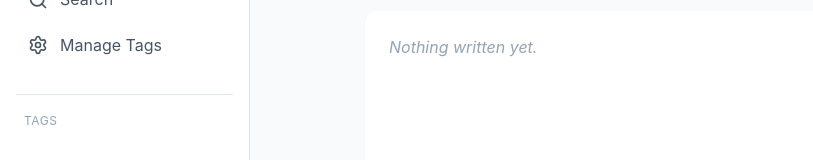
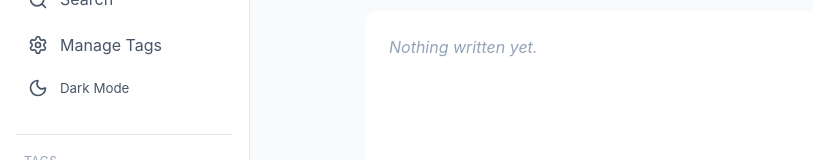
Before and after one commit to TakumaNakao/diary_app, a React (Vite) app: page /entry/1 in a window 1280 px wide. Shown: the part 153-313 px from the top of the page, without its empty margins (0-813 px from the left). Built offline with nearby package versions, Linux system fonts and the light colour scheme.

Commit message:
feat: Implement core diary application with entry management, tag support, search, calendar views, and deployment workflow.

```diff
--- a/src/App.jsx
+++ b/src/App.jsx
@@ -1,5 +1,6 @@
 import { BrowserRouter, Routes, Route } from 'react-router-dom';
 import { DiaryProvider } from './context/DiaryContext';
+import { ThemeProvider } from './context/ThemeContext';
 import Layout from './components/Layout/Layout';
 import Calendar from './components/Calendar/Calendar';
 
@@ -11,6 +12,7 @@ import Search from './components/Search/Search';
 
 function App() {
   return (
+    <ThemeProvider>
       <DiaryProvider>
         <BrowserRouter basename={import.meta.env.BASE_URL}>
           <Routes>
@@ -25,6 +27,7 @@ function App() {
           </Routes>
         </BrowserRouter>
       </DiaryProvider>
+    </ThemeProvider>
   );
 }
 
--- a/src/components/EnhancedMarkdown/EnhancedMarkdown.jsx
+++ b/src/components/EnhancedMarkdown/EnhancedMarkdown.jsx
@@ -4,9 +4,14 @@ import remarkMath from 'remark-math';
 import rehypeKatex from 'rehype-katex';
 import { Prism as SyntaxHighlighter } from 'react-syntax-highlighter';
 import { oneLight } from 'react-syntax-highlighter/dist/esm/styles/prism';
+import { vscDarkPlus } from 'react-syntax-highlighter/dist/esm/styles/prism';
+import { useTheme } from '../../context/ThemeContext';
 import 'katex/dist/katex.min.css';
 
 const EnhancedMarkdown = ({ children, components = {} }) => {
+    const { theme } = useTheme();
+    const syntaxTheme = theme === 'dark' ? vscDarkPlus : oneLight;
+
     const defaultComponents = {
         code({ node, inline, className, children, ...props }) {
             const match = /language-(\w+)/.exec(className || '');
@@ -14,7 +19,7 @@ const EnhancedMarkdown = ({ children, components = {} }) => {
 
             return !inline ? (
                 <SyntaxHighlighter
-                    style={oneLight}
+                    style={syntaxTheme}
                     language={language}
                     PreTag="div"
                     {...props}
--- a/src/components/Layout/Layout.jsx
+++ b/src/components/Layout/Layout.jsx
@@ -1,12 +1,14 @@
 import { Outlet, Link, useLocation } from 'react-router-dom';
-import { Calendar as CalendarIcon, Book, Tag, Settings, ChevronRight, ChevronDown, Search as SearchIcon, Menu, X } from 'lucide-react';
+import { Calendar as CalendarIcon, Tag, Settings, ChevronRight, ChevronDown, Search as SearchIcon, Menu, X, Moon, Sun } from 'lucide-react';
 import { useDiary } from '../../context/DiaryContext';
+import { useTheme } from '../../context/ThemeContext';
 import { useState, useEffect } from 'react';
 import './Layout.css';
 
 const Layout = () => {
     const location = useLocation();
     const { tags } = useDiary();
+    const { theme, toggleTheme } = useTheme();
     const [expandedTags, setExpandedTags] = useState({});
     const [isSidebarOpen, setIsSidebarOpen] = useState(false);
 
@@ -117,6 +119,10 @@ const Layout = () => {
                         <Settings size={20} />
                         <span>Manage Tags</span>
                     </Link>
+                    <button onClick={toggleTheme} className="nav-item theme-toggle">
+                        {theme === 'dark' ? <Sun size={20} /> : <Moon size={20} />}
+                        <span>{theme === 'dark' ? 'Light Mode' : 'Dark Mode'}</span>
+                    </button>
 
                     <div className="nav-section">
                         <span className="nav-section-title">Tags</span>
@@ -124,6 +130,9 @@ const Layout = () => {
                     </div>
                 </nav>
             </aside>
+
+            {isSidebarOpen && <div className="sidebar-overlay" onClick={() => setIsSidebarOpen(false)}></div>}
+
             <main className="main-content">
                 <Outlet />
             </main>
--- /dev/null
+++ b/src/context/ThemeContext.jsx
@@ -0,0 +1,35 @@
+import { createContext, useContext, useState, useEffect } from 'react';
+
+const ThemeContext = createContext();
+
+export const useTheme = () => {
+    const context = useContext(ThemeContext);
+    if (!context) {
+        throw new Error('useTheme must be used within ThemeProvider');
+    }
+    return context;
+};
+
+export const ThemeProvider = ({ children }) => {
+    const [theme, setTheme] = useState(() => {
+        const savedTheme = localStorage.getItem('diary-theme');
+        return savedTheme || 'light';
+    });
+
+    useEffect(() => {
+        document.documentElement.setAttribute('data-theme', theme);
+        localStorage.setItem('diary-theme', theme);
+    }, [theme]);
+
+    const toggleTheme = () => {
+        setTheme(prev => prev === 'light' ? 'dark' : 'light');
+    };
+
+    return (
+        <ThemeContext.Provider value={{ theme, toggleTheme }}>
+            {children}
+        </ThemeContext.Provider>
+    );
+};
+
+export default ThemeContext;
--- a/src/index.css
+++ b/src/index.css
@@ -46,8 +46,7 @@
   --transition-normal: 300ms ease;
 }
 
-@media (prefers-color-scheme: dark) {
-  :root {
+[data-theme="dark"] {
   --color-bg-primary: #0f172a;
   --color-bg-secondary: #1e293b;
   --color-bg-tertiary: #334155;
@@ -64,7 +63,6 @@
   /* Indigo 500 */
   --color-primary-light: #1e1b4b;
   /* Indigo 950 */
-  }
 }
 
 * {
```
Lines whose indentation alone changed are shown as unchanged.
